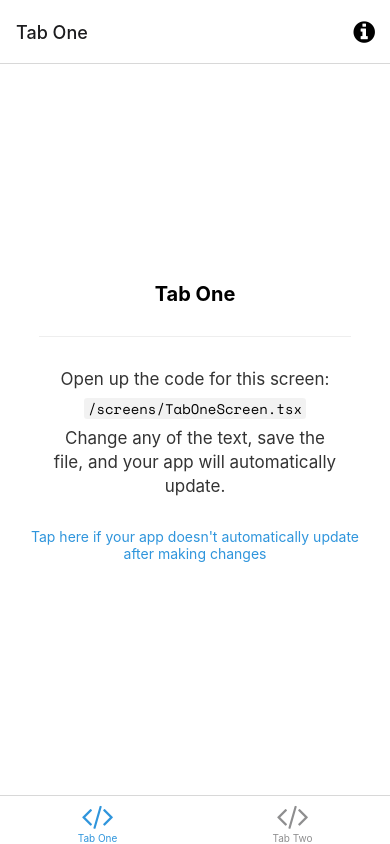
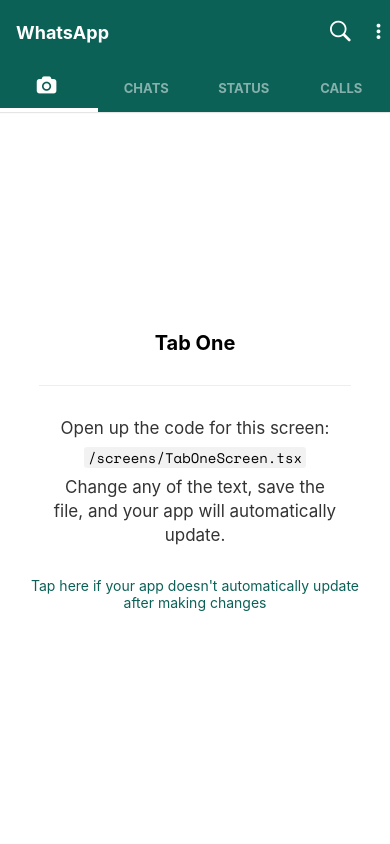
Before and after one commit to SeunJay/ChatApp, a React Native app: screen /Camera in a window 390 px wide. Built offline with nearby package versions, Linux system fonts and the light colour scheme; what expo-linking would draw is missing.

Commit message:
create top tabs for navigation

```diff
--- a/constants/Colors.ts
+++ b/constants/Colors.ts
@@ -1,4 +1,4 @@
-const tintColorLight = '#2f95dc';
+const tintColorLight = '#0C6157';
 const tintColorDark = '#fff';
 
 export default {
--- a/navigation/index.tsx
+++ b/navigation/index.tsx
@@ -4,11 +4,16 @@
  *
  */
 import { FontAwesome } from '@expo/vector-icons';
-import { createBottomTabNavigator } from '@react-navigation/bottom-tabs';
-import { NavigationContainer, DefaultTheme, DarkTheme } from '@react-navigation/native';
+import {
+  NavigationContainer,
+  DefaultTheme,
+  DarkTheme,
+} from '@react-navigation/native';
 import { createNativeStackNavigator } from '@react-navigation/native-stack';
+import { createMaterialTopTabNavigator } from '@react-navigation/material-top-tabs';
 import * as React from 'react';
-import { ColorSchemeName, Pressable } from 'react-native';
+import { ColorSchemeName } from 'react-native';
+import { Octicons, MaterialCommunityIcons, Fontisto } from '@expo/vector-icons';
 
 import Colors from '../constants/Colors';
 import useColorScheme from '../hooks/useColorScheme';
@@ -16,14 +21,24 @@
 import NotFoundScreen from '../screens/NotFoundScreen';
 import TabOneScreen from '../screens/TabOneScreen';
 import TabTwoScreen from '../screens/TabTwoScreen';
-import { RootStackParamList, RootTabParamList, RootTabScreenProps } from '../types';
+import {
+  RootStackParamList,
+  TopTabParamList,
+  RootTabScreenProps,
+} from '../types';
 import LinkingConfiguration from './LinkingConfiguration';
+import { View } from '../components/Themed';
 
-export default function Navigation({ colorScheme }: { colorScheme: ColorSchemeName }) {
+export default function Navigation({
+  colorScheme,
+}: {
+  colorScheme: ColorSchemeName;
+}) {
   return (
     <NavigationContainer
       linking={LinkingConfiguration}
-      theme={colorScheme === 'dark' ? DarkTheme : DefaultTheme}>
+      theme={colorScheme === 'dark' ? DarkTheme : DefaultTheme}
+    >
       <RootNavigator />
     </NavigationContainer>
   );
@@ -37,11 +52,46 @@
 
 function RootNavigator() {
   return (
-    <Stack.Navigator>
-      <Stack.Screen name="Root" component={BottomTabNavigator} options={{ headerShown: false }} />
-      <Stack.Screen name="NotFound" component={NotFoundScreen} options={{ title: 'Oops!' }} />
+    <Stack.Navigator
+      screenOptions={{
+        headerStyle: { backgroundColor: Colors.light.tint },
+        headerTintColor: Colors.light.background,
+        headerTitleStyle: { fontWeight: 'bold' },
+        headerShadowVisible: false,
+      }}
+    >
+      <Stack.Screen
+        name='Root'
+        component={MainTabNavigator}
+        options={{
+          title: 'WhatsApp',
+          headerRight: () => (
+            <View
+              style={{
+                flexDirection: 'row',
+                justifyContent: 'space-between',
+                width: 60,
+                backgroundColor: Colors.light.tint,
+              }}
+            >
+              <Octicons name='search' size={22} color='white' />
+
+              <MaterialCommunityIcons
+                name='dots-vertical'
+                size={23}
+                color='white'
+              />
+            </View>
+          ),
+        }}
+      />
+      <Stack.Screen
+        name='NotFound'
+        component={NotFoundScreen}
+        options={{ title: 'Oops!' }}
+      />
       <Stack.Group screenOptions={{ presentation: 'modal' }}>
-        <Stack.Screen name="Modal" component={ModalScreen} />
+        <Stack.Screen name='Modal' component={ModalScreen} />
       </Stack.Group>
     </Stack.Navigator>
   );
@@ -51,48 +101,44 @@
  * A bottom tab navigator displays tab buttons on the bottom of the display to switch screens.
  * https://reactnavigation.org/docs/bottom-tab-navigator
  */
-const BottomTab = createBottomTabNavigator<RootTabParamList>();
+const TopTab = createMaterialTopTabNavigator<TopTabParamList>();
 
-function BottomTabNavigator() {
+function MainTabNavigator() {
   const colorScheme = useColorScheme();
 
   return (
-    <BottomTab.Navigator
-      initialRouteName="TabOne"
+    <TopTab.Navigator
+      initialRouteName='Chats'
       screenOptions={{
-        tabBarActiveTintColor: Colors[colorScheme].tint,
-      }}>
-      <BottomTab.Screen
-        name="TabOne"
+        tabBarActiveTintColor: Colors[colorScheme].background,
+        tabBarStyle: {
+          backgroundColor: Colors[colorScheme].tint,
+        },
+        tabBarIndicatorStyle: {
+          backgroundColor: Colors[colorScheme].background,
+          height: 4,
+        },
+        tabBarLabelStyle: {
+          fontWeight: 'bold',
+        },
+      }}
+    >
+      <TopTab.Screen
+        name='Camera'
         component={TabOneScreen}
-        options={({ navigation }: RootTabScreenProps<'TabOne'>) => ({
-          title: 'Tab One',
-          tabBarIcon: ({ color }) => <TabBarIcon name="code" color={color} />,
-          headerRight: () => (
-            <Pressable
-              onPress={() => navigation.navigate('Modal')}
-              style={({ pressed }) => ({
-                opacity: pressed ? 0.5 : 1,
-              })}>
-              <FontAwesome
-                name="info-circle"
-                size={25}
-                color={Colors[colorScheme].text}
-                style={{ marginRight: 15 }}
-              />
-            </Pressable>
+        options={({}: RootTabScreenProps<'Camera'>) => ({
+          tabBarIcon: ({ color }) => (
+            <Fontisto name='camera' color={color} size={17} />
           ),
+          tabBarLabel: () => null,
         })}
       />
-      <BottomTab.Screen
-        name="TabTwo"
-        component={TabTwoScreen}
-        options={{
-          title: 'Tab Two',
-          tabBarIcon: ({ color }) => <TabBarIcon name="code" color={color} />,
-        }}
-      />
-    </BottomTab.Navigator>
+      <TopTab.Screen name='Chats' component={TabTwoScreen} />
+
+      <TopTab.Screen name='Status' component={TabTwoScreen} />
+
+      <TopTab.Screen name='Calls' component={TabTwoScreen} />
+    </TopTab.Navigator>
   );
 }
 
--- a/package.json
+++ b/package.json
@@ -14,6 +14,7 @@
   "dependencies": {
     "@expo/vector-icons": "^12.0.0",
     "@react-navigation/bottom-tabs": "^6.0.5",
+    "@react-navigation/material-top-tabs": "^6.0.6",
     "@react-navigation/native": "^6.0.2",
     "@react-navigation/native-stack": "^6.1.0",
     "expo": "~42.0.1",
@@ -27,10 +28,12 @@
     "react": "16.13.1",
     "react-dom": "16.13.1",
     "react-native": "https://github.com/expo/react-native/archive/sdk-42.0.0.tar.gz",
-    "react-native-reanimated": "~2.2.0",
     "react-native-gesture-handler": "~1.10.2",
+    "react-native-pager-view": "^5.4.7",
+    "react-native-reanimated": "^2.2.3",
     "react-native-safe-area-context": "3.2.0",
     "react-native-screens": "~3.4.0",
+    "react-native-tab-view": "^3.1.1",
     "react-native-web": "~0.13.12"
   },
   "devDependencies": {
```
Also changed, not shown: types.tsx (+8 -6 lines), 2 other files (tests, documents, lock files or other folders).
